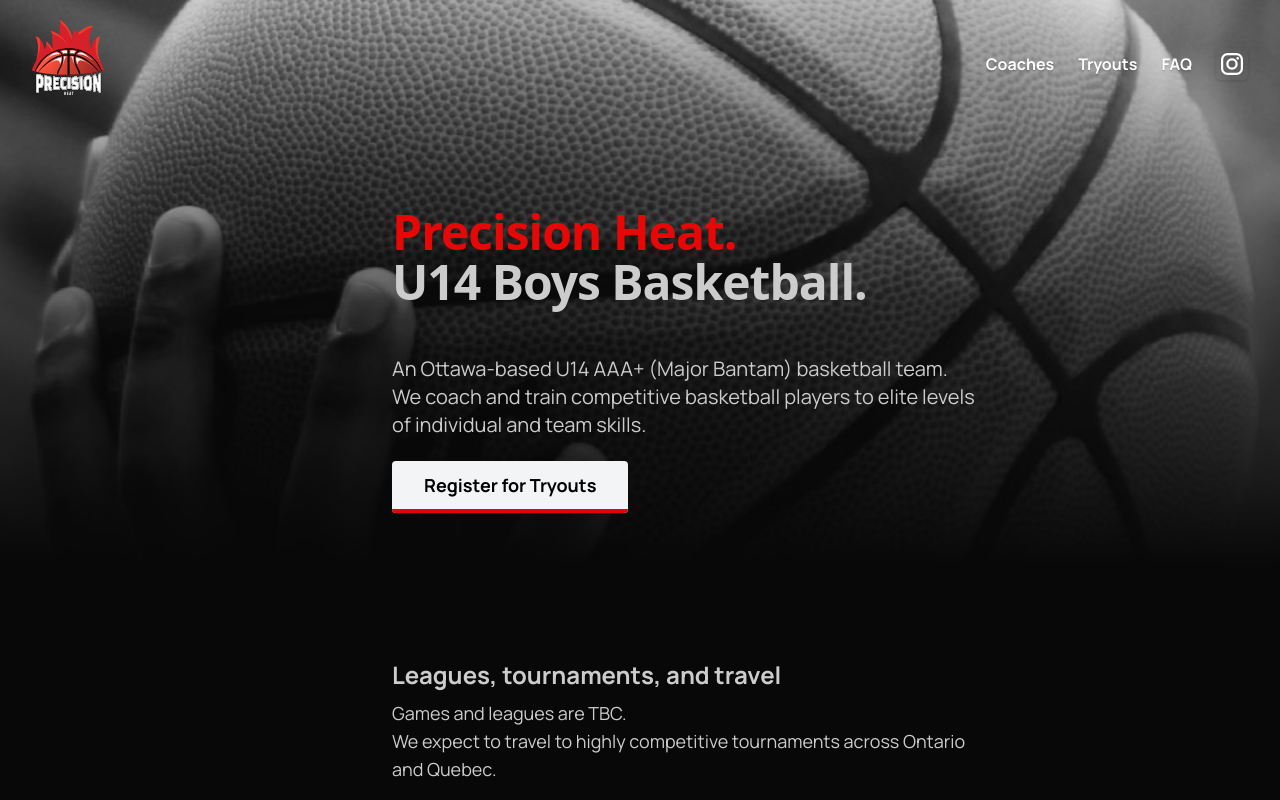
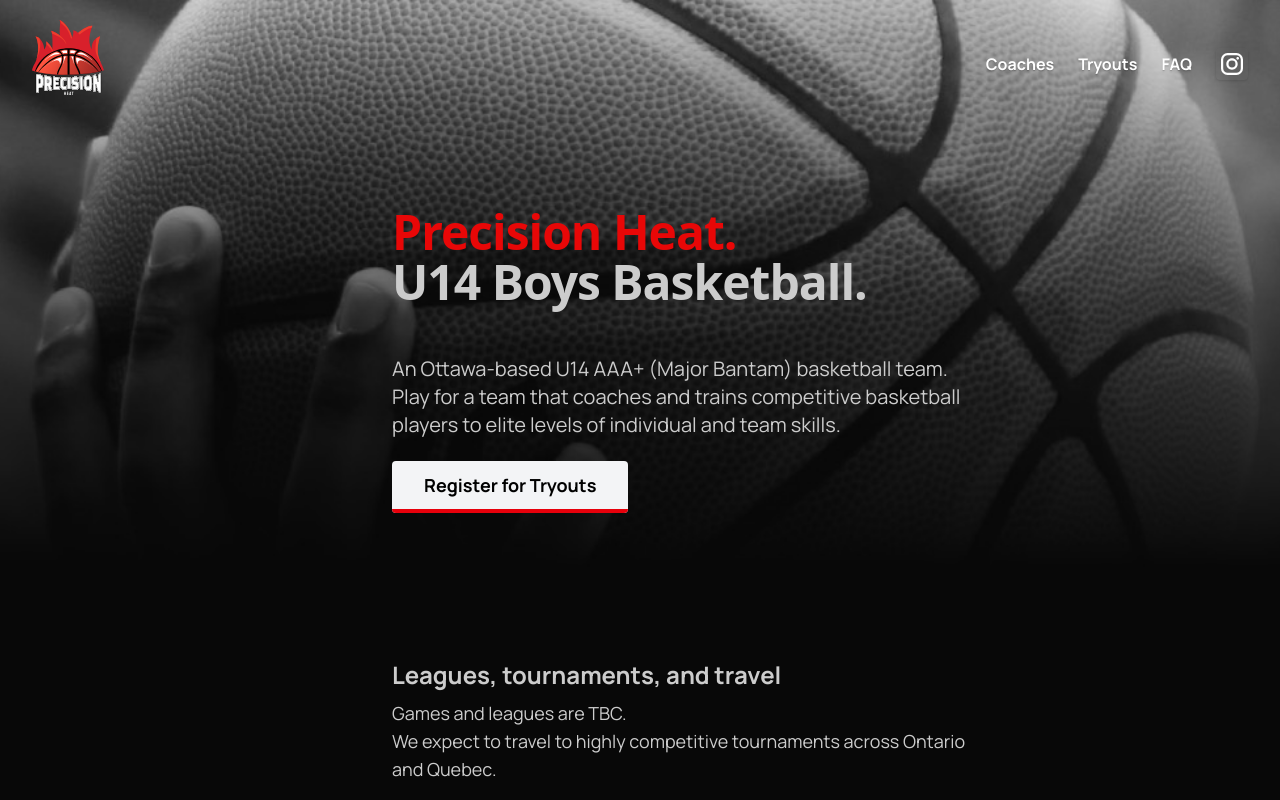
Before and after one commit to heyfarai/tryouts-next, a Next.js app: page / in a window 1280 px wide. Shown: the top 800 px of the page. Built offline with nearby package versions, Linux system fonts and the light colour scheme; no server answers; a web font is replaced by a local one.

Commit message:
small cppy update

```diff
--- a/src/app/page.tsx
+++ b/src/app/page.tsx
@@ -46,9 +46,9 @@ export default function Home() {
               U14 Boys Basketball.
             </h1>
             <p className="text-xl mb-8">
-              An Ottawa-based U14 AAA+ (Major Bantam) basketball team. <br /> We
-              coach and train competitive basketball players to elite levels of
-              individual and team skills.
+              An Ottawa-based U14 AAA+ (Major Bantam) basketball team. <br />{" "}
+              Play for a team that coaches and trains competitive basketball
+              players to elite levels of individual and team skills.
             </p>
             <p className="text-lg mb-20 mt-0">
               <a
```
